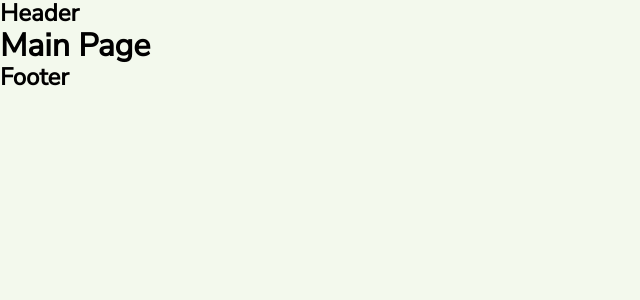
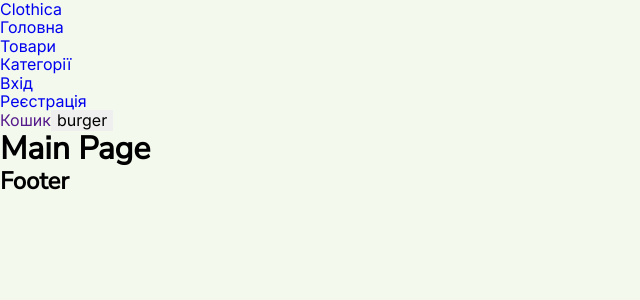
Before and after one commit to AndriiOshlakov/dream-frontend, a Next.js app: page / in a window 1280 px wide. Shown: the top 300 px of the page, without its empty margins (0-640 px from the left). Built offline with nearby package versions, Linux system fonts and the light colour scheme.

Commit message:
create heder and add AuthNavigation component for auth. user

```diff
--- /dev/null
+++ b/components/AuthNavigation/AuthNavigation.tsx
@@ -0,0 +1,30 @@
+// components/AuthNavigation/AuthNavigation.tsx
+
+'use client';
+
+import Link from 'next/link';
+import { useAuthStore } from '@/lib/store/authStore';
+
+const AuthNavigation = () => {
+  const { isAuthenticated, user } = useAuthStore();
+
+  const handleLogout = () => {};
+
+  return isAuthenticated ? (
+    <li>
+      <p>{user?.email}</p>
+      <button onClick={handleLogout}>Вихід</button>
+    </li>
+  ) : (
+    <>
+      <li>
+        <Link href="/sign-in">Вхід</Link>
+      </li>
+      <li>
+        <Link href="/sign-up">Реєстрація</Link>
+      </li>
+    </>
+  );
+};
+
+export default AuthNavigation;
--- a/components/Header/Header.tsx
+++ b/components/Header/Header.tsx
@@ -1,9 +1,32 @@
-import css from "./Header.module.css";
+import css from './Header.module.css';
+import Link from 'next/link';
+import AuthNavigation from '../AuthNavigation/AuthNavigation';
 
 export default function Header() {
   return (
     <header>
-      <h2>Header</h2>
+      <div>
+        <nav>
+          <Link href="/" aria-label="Home">
+            Clothica
+          </Link>
+          <ul>
+            <li>
+              <Link href="/">Головна</Link>
+            </li>
+            <li>
+              <Link href="/goods">Товари</Link>
+            </li>
+            <li>
+              <Link href="/categories">Категорії</Link>
+            </li>
+            <AuthNavigation />
+          </ul>
+        </nav>
+
+        <a href="">Кошик</a>
+        <button>burger</button>
+      </div>
     </header>
   );
 }
```
